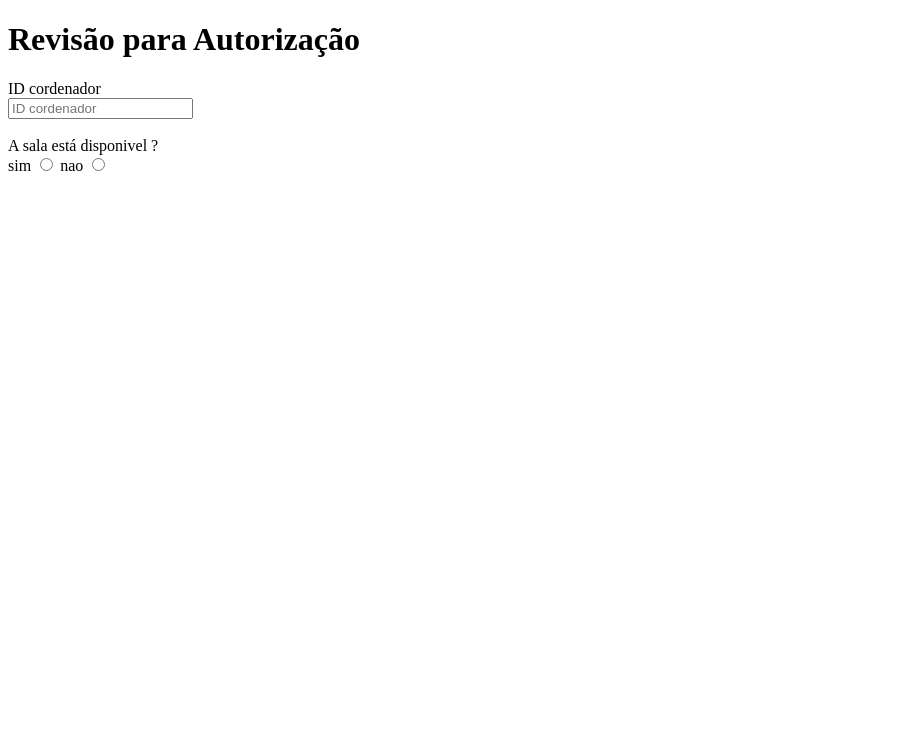
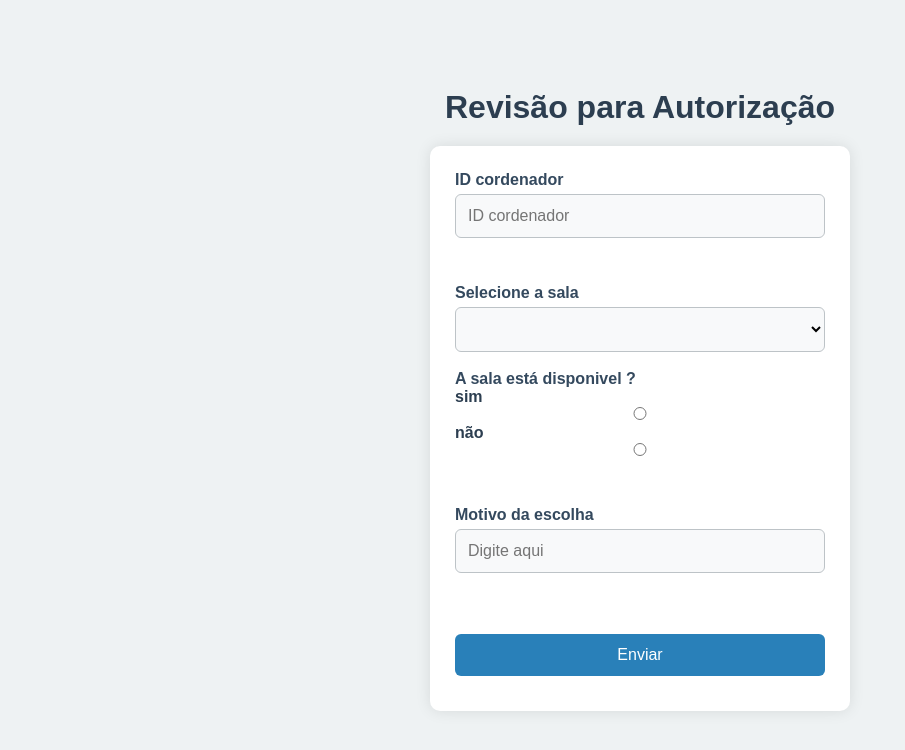
Before and after one commit to yuri5675/Manuen-o-de-software, a plain HTML site: page salas/sectionone.html in a window 1280 px wide. Shown: the whole page, without its empty margins (0-905 px from the left). Drawn offline with Linux system fonts and the light colour scheme.

Commit message:
Add files via upload

```diff
--- /dev/null
+++ b/salas/sectionone.css
@@ -0,0 +1,86 @@
+/* Reset básico */
+* {
+    margin: 0;
+    padding: 0;
+    box-sizing: border-box;
+    font-family: Arial, sans-serif;
+}
+
+body {
+    background-color: #eef2f3;
+    display: flex;
+    justify-content: center;
+    align-items: center;
+    height: 100vh;
+    flex-direction: column;
+}
+
+h1 {
+    color: #2c3e50;
+    margin-bottom: 20px;
+}
+
+#revisão {
+    background: #ffffff;
+    padding: 25px;
+    border-radius: 10px;
+    box-shadow: 0px 0px 15px rgba(0, 0, 0, 0.1);
+    width: 100%;
+    max-width: 420px;
+}
+
+label {
+    display: block;
+    margin-bottom: 10px;
+    font-weight: bold;
+    color: #34495e;
+}
+
+input, select {
+    width: 100%;
+    padding: 12px;
+    margin-top: 5px;
+    border: 1px solid #bdc3c7;
+    border-radius: 6px;
+    font-size: 16px;
+    background: #f8f9fa;
+}
+
+span {
+    font-weight: bold;
+    color: #2c3e50;
+}
+
+.radio-group {
+    display: flex;
+    justify-content: space-between;
+    align-items: center;
+    width: 100%;
+}
+
+.radio-group label {
+    display: flex;
+    align-items: center;
+    gap: 5px;
+}
+
+input[type="radio"] {
+    margin: 0;
+}
+
+button {
+    width: 100%;
+    padding: 12px;
+    margin-top: 15px;
+    background: #2980b9;
+    color: white;
+    border: none;
+    border-radius: 6px;
+    font-size: 16px;
+    cursor: pointer;
+    transition: background 0.3s ease;
+}
+
+button:hover {
+    background: #1c5985;
+}
--- a/salas/sectionone.html
+++ b/salas/sectionone.html
@@ -5,6 +5,7 @@
     <meta http-equiv="X-UA-Compatible" content="IE=edge">
     <meta name="viewport" content="width=device-width, initial-scale=1.0">
     <title>Section one</title>
+    <link rel="stylesheet" href="style.css">
 
 </head>
 <body>
@@ -22,6 +23,23 @@
 
 
             </label>
+        <br><br>
+
+        <label for="">
+            Selecione a sala <br>
+
+           <select name="Salas" >
+               <option ></option>
+               <option>C1 ❌</option>
+               <option>C2</option>
+               <option>C3 ❌</option>
+               <option>F1</option>
+               <option>F2 ❌</option>
+               <option>F3</option>
+
+
+
+           </select>
 
 
 
@@ -30,13 +48,35 @@
             A sala está disponivel ?
             <br>
             <span>sim</span>
-            <input type="radio">
+            <input type="radio"
+            name="opcao"
+            value="1">
 
-           <span>nao</span>
-           <input type="radio">
+           <span>não</span>
+           <input type="radio"
+           name="opcao"
+           value="2">
 
 
               </label>
+
+              <br> <br>
+
+
+              <label>
+                Motivo da escolha
+                <input type="text"
+                name="Motivo"
+                placeholder="Digite aqui"
+
+                >
+
+
+              </label>
+
+              <br><br>
+
+              <button> Enviar </button>
 
 
 
--- a/salas/style.css
+++ b/salas/style.css
@@ -1 +1,2 @@
 @import url(zero.css);
+@import url(sectionone.css);
--- a/salas/zero.css
+++ b/salas/zero.css
@@ -1,10 +1,63 @@
-#Formulario{
-    border: 7px solid red;
-    text-align: center;
-
-
+/* Reset básico */
+* {
+  margin: 0;
+  padding: 0;
+  box-sizing: border-box;
+  font-family: Arial, sans-serif;
 }
 
-.nome{
-  border-radius: 20px;
+body {
+  background-color: #f4f4f4;
+  display: flex;
+  justify-content: center;
+  align-items: center;
+  height: 100vh;
+  flex-direction: column;
 }
+
+h1 {
+  color: #333;
+  margin-bottom: 20px;
+}
+
+#Formulario {
+  background: #fff;
+  padding: 20px;
+  border-radius: 8px;
+  box-shadow: 0px 0px 10px rgba(0, 0, 0, 0.1);
+  width: 100%;
+  max-width: 400px;
+}
+
+label {
+  display: block;
+  margin-bottom: 10px;
+  font-weight: bold;
+  color: #555;
+}
+
+input, select {
+  width: 100%;
+  padding: 10px;
+  margin-top: 5px;
+  border: 1px solid #ccc;
+  border-radius: 5px;
+  font-size: 16px;
+}
+
+button {
+  width: 100%;
+  padding: 10px;
+  margin-top: 15px;
+  background: #007bff;
+  color: white;
+  border: none;
+  border-radius: 5px;
+  font-size: 16px;
+  cursor: pointer;
+  transition: 0.3s;
+}
+
+button:hover {
+  background: #0056b3;
+}
```
Also changed, not shown: salas/index.html (+7 -5 lines).
